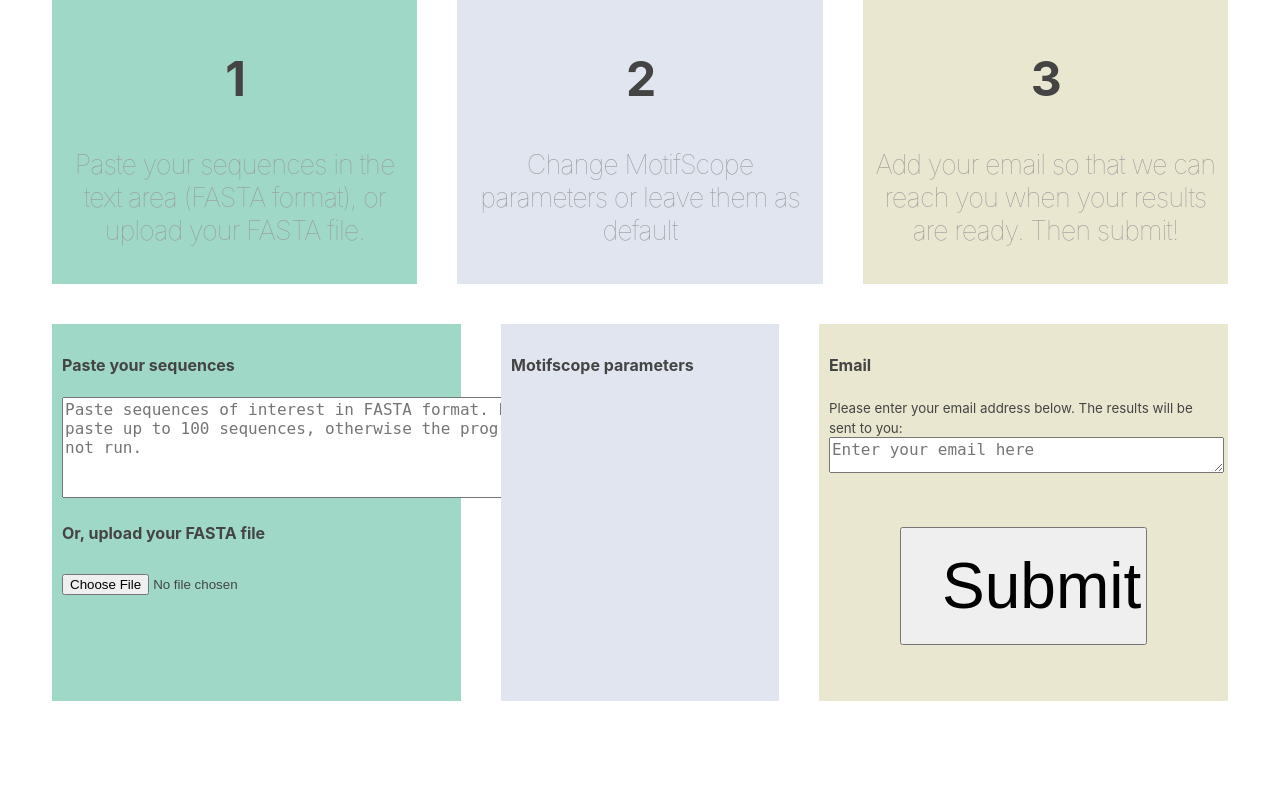
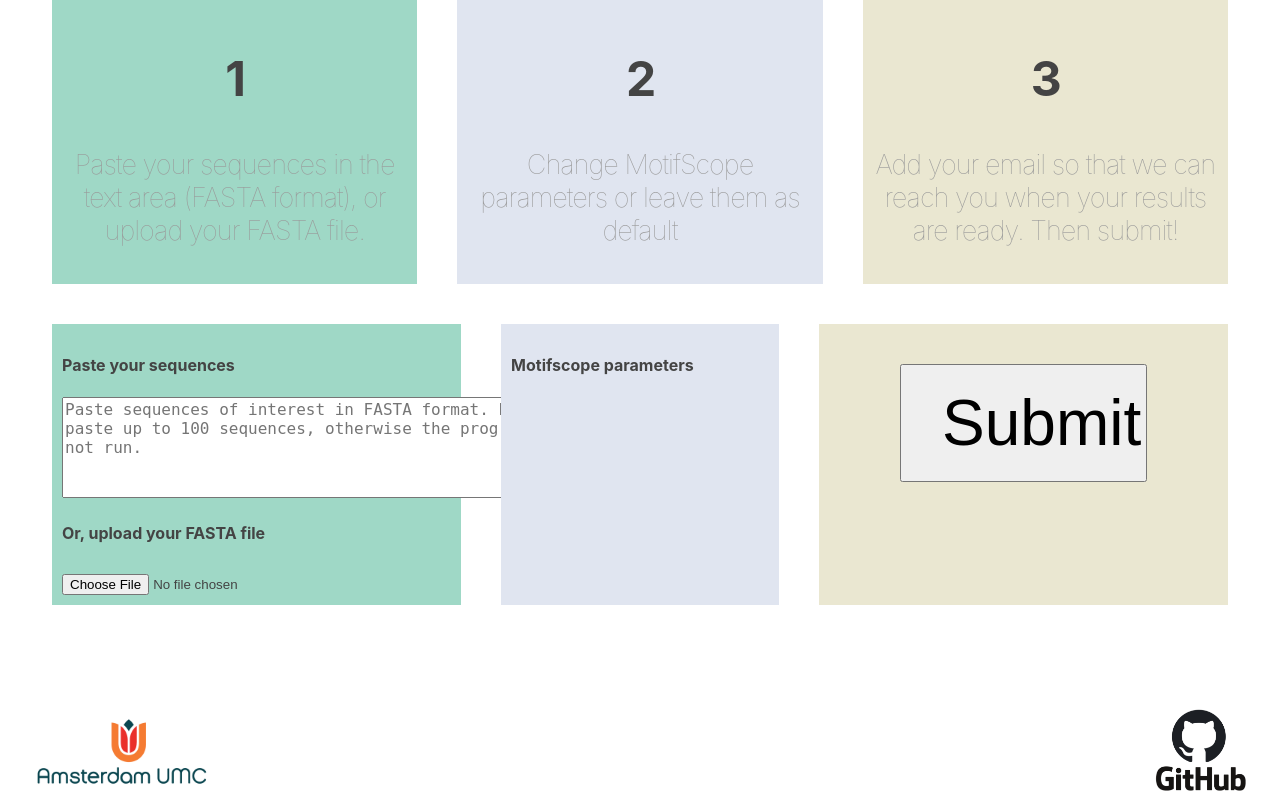
Before and after one commit to holstegelab/MotifScope_WebServer, a Flask app: page / in a window 1280 px wide; the page is wider, and only the part inside the window is pictured. Shown: the part 400-1194 px from the top of that part. Run offline with Flask 3, Linux system fonts and the light colour scheme.

Commit message:
Update index.html

```diff
--- a/templates/index.html
+++ b/templates/index.html
@@ -44,11 +44,11 @@
 
                 <!-- Next column: email and submit button -- no login option -->
                 <div style="padding: 10px; background-color: #EAE7D1; margin: 20px; width: 32%;">
-                    <h4>Email</h4>
+                    <!--<h4>Email</h4>
                     <small>Please enter your email address below. The results will be sent to you:</small>
                     <textarea name="email" style="width: 100%; height: 30px; font-size: 16px;" placeholder="Enter your email here"></textarea>
                     <br>
-                    <br>
+                    <br> -->
                     <!-- Button to run analysis -->
                     <div style="padding: 10px; background-color: #EAE7D1; margin: 20px; text-align: center">
                         <input type="submit" value="Submit your job here!" onclick="showMessage()" style="font-size: 64px; padding: 20px 40px; width: 75%; height: auto;">
```
